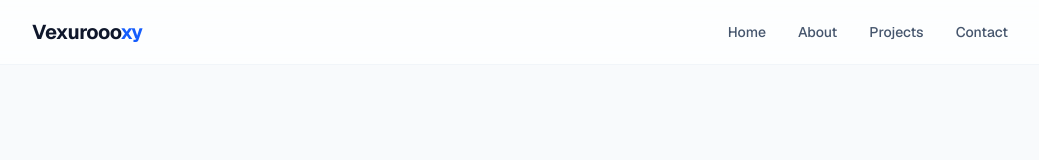
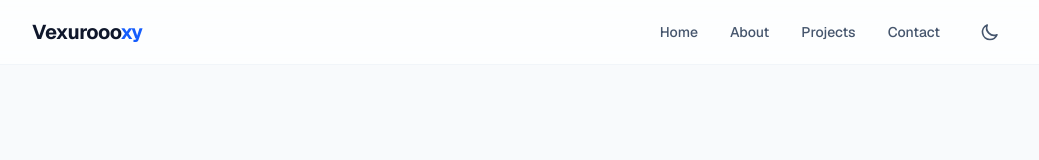
Before and after one commit to vexuroooxy/my-portfolio, a Next.js app: page / in a window 1280 px wide. Shown: the top 160 px of the page, without its empty margins (120-1159 px from the left). Built offline with nearby package versions, Linux system fonts and the light colour scheme.

Commit message:
Add dark mode toggle functionality and update styles

```diff
--- a/src/app/globals.css
+++ b/src/app/globals.css
@@ -1,4 +1,6 @@
 @import "tailwindcss";
+
+@custom-variant dark (&:where(.dark, .dark *));
 
 :root {
   --background: #ffffff;
--- a/src/app/page.js
+++ b/src/app/page.js
@@ -1,7 +1,32 @@
 "use client";
-import { useState } from "react";
+import { useState, useEffect } from "react";
 export default function Home() {
   const [isOpen, setIsOpen] = useState(false);
+  const [darkMode, setDarkMode] = useState(() => {
+    // Inisialisasi tema saat pertama kali load
+    if (typeof window !== "undefined") {
+      const savedTheme = localStorage.getItem("theme");
+      if (
+        savedTheme === "dark" ||
+        (!savedTheme &&
+          window.matchMedia("(prefers-color-scheme: dark)").matches)
+      ) {
+        return true;
+      }
+    }
+    return false;
+  });
+
+  // Logic untuk ganti class di elemen HTML
+  useEffect(() => {
+    if (darkMode) {
+      document.documentElement.classList.add("dark");
+      localStorage.setItem("theme", "dark");
+    } else {
+      document.documentElement.classList.remove("dark");
+      localStorage.setItem("theme", "light");
+    }
+  }, [darkMode]);
   return (
     <main className="bg-white dark:bg-slate-950 text-slate-900 dark:text-slate-100 font-sans transition-colors duration-500`">
       {/* NAVBAR */}
@@ -32,10 +57,46 @@ export default function Home() {
             </a>
             <a
               href="#contact"
-              className="hover:text-blue-600 dark:hover:text-blue-400 transition"
+              className=" hover:text-blue-600 dark:hover:text-blue-400 transition"
             >
               Contact
             </a>
+            {/* Dark/Light Mode Toggle (Desktop) */}
+            <button
+              onClick={() => setDarkMode(!darkMode)}
+              className="cursor-pointer p-2 rounded-lg text-slate-600 dark:text-slate-400 hover:bg-slate-200 dark:hover:bg-slate-800 transition"
+              aria-label="Toggle theme"
+            >
+              {darkMode ? (
+                <svg
+                  className="w-5 h-5 hover:text-yellow-400 transition-colors duration-300"
+                  fill="none"
+                  stroke="currentColor"
+                  viewBox="0 0 24 24"
+                >
+                  <path
+                    strokeLinecap="round"
+                    strokeLinejoin="round"
+                    strokeWidth="2"
+                    d="M12 3v1m0 16v1m9-9h-1M4 12H3m15.364 6.364l-.707-.707M6.343 6.343l-.707-.707m12.728 0l-.707.707M6.343 17.657l-.707.707M16 12a4 4 0 11-8 0 4 4 0 018 0z"
+                  />
+                </svg>
+              ) : (
+                <svg
+                  className="w-5 h-5 hover:text-blue-400 transition-colors duration-300"
+                  fill="none"
+                  stroke="currentColor"
+                  viewBox="0 0 24 24"
+                >
+                  <path
+                    strokeLinecap="round"
+                    strokeLinejoin="round"
+                    strokeWidth="2"
+                    d="M20.354 15.354A9 9 0 018.646 3.646 9.003 9.003 0 0012 21a9.003 9.003 0 008.354-5.646z"
+                  />
+                </svg>
+              )}
+            </button>
           </div>
 
           {/* Button Mobile Hamburger */}
@@ -74,6 +135,47 @@ export default function Home() {
           <div
             className={`${isOpen ? "block" : "hidden"} md:hidden absolute top-16 left-0 w-full bg-white dark:bg-slate-950 border-b border-slate-100 dark:border-slate-800 p-6 flex flex-col gap-4 shadow-xl transition-all`}
           >
+            {/* Dark/Light Mode Toggle (Mobile) */}
+            <button
+              onClick={() => setDarkMode(!darkMode)}
+              className="flex items-center gap-3 p-2 rounded-lg text-slate-600 dark:text-slate-400 hover:bg-slate-100 dark:hover:bg-slate-800 transition"
+              aria-label="Toggle theme"
+            >
+              {darkMode ? (
+                <>
+                  <svg
+                    className="w-5 h-5"
+                    fill="none"
+                    stroke="currentColor"
+                    viewBox="0 0 24 24"
+                  >
+                    <path
+                      strokeLinecap="round"
+                      strokeLinejoin="round"
+                      strokeWidth="2"
+                      d="M12 3v1m0 16v1m9-9h-1M4 12H3m15.364 6.364l-.707-.707M6.343 6.343l-.707-.707m12.728 0l-.707.707M6.343 17.657l-.707.707M16 12a4 4 0 11-8 0 4 4 0 018 0z"
+                    />
+                  </svg>
+                </>
+              ) : (
+                <>
+                  <svg
+                    className="w-5 h-5"
+                    fill="none"
+                    stroke="currentColor"
+                    viewBox="0 0 24 24"
+                  >
+                    <path
+                      strokeLinecap="round"
+                      strokeLinejoin="round"
+                      strokeWidth="2"
+                      d="M20.354 15.354A9 9 0 018.646 3.646 9.003 9.003 0 0012 21a9.003 9.003 0 008.354-5.646z"
+                    />
+                  </svg>
+                </>
+              )}
+            </button>
+
             <a
               href="#"
               onClick={() => setIsOpen(false)}
```
